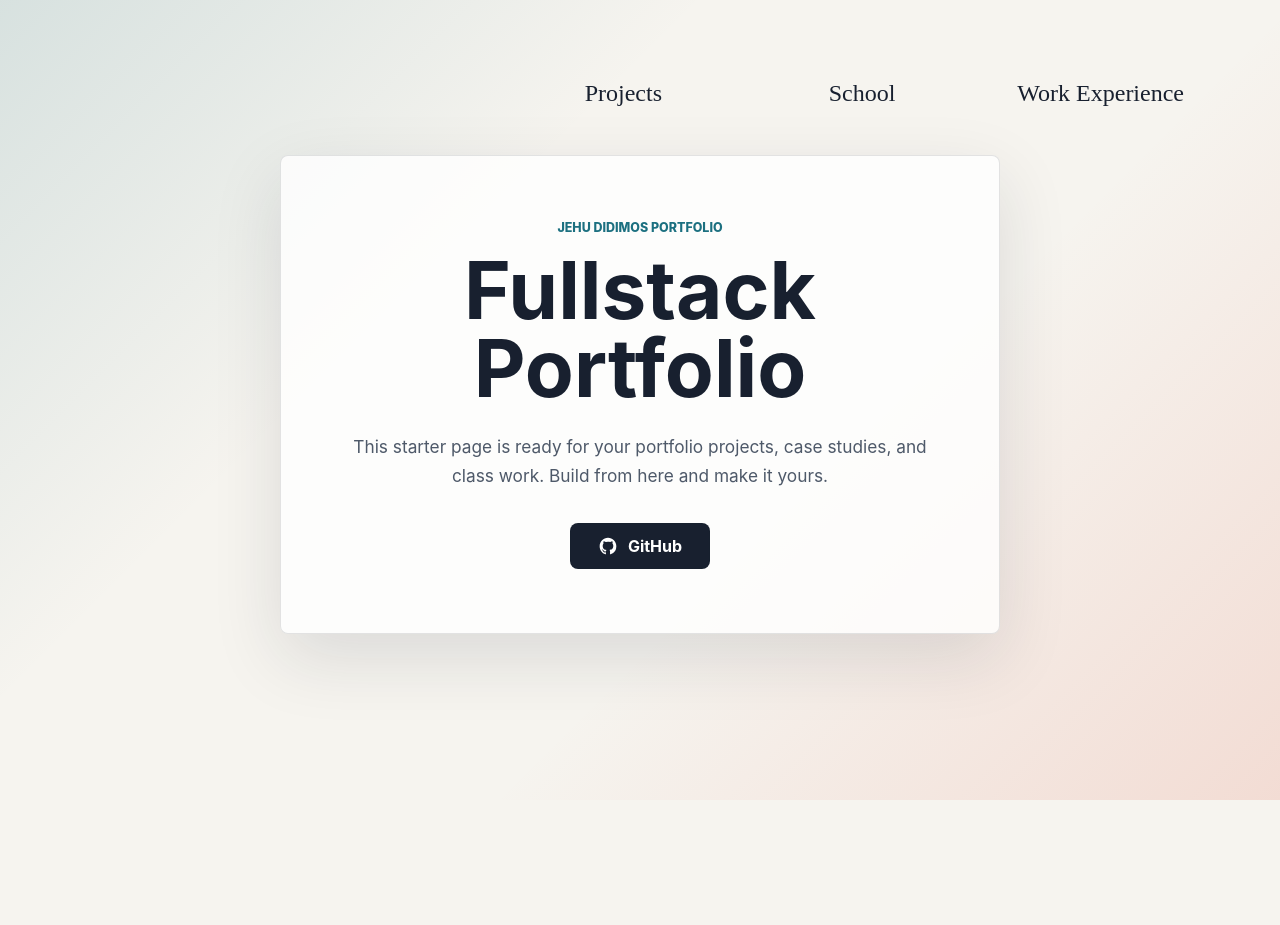
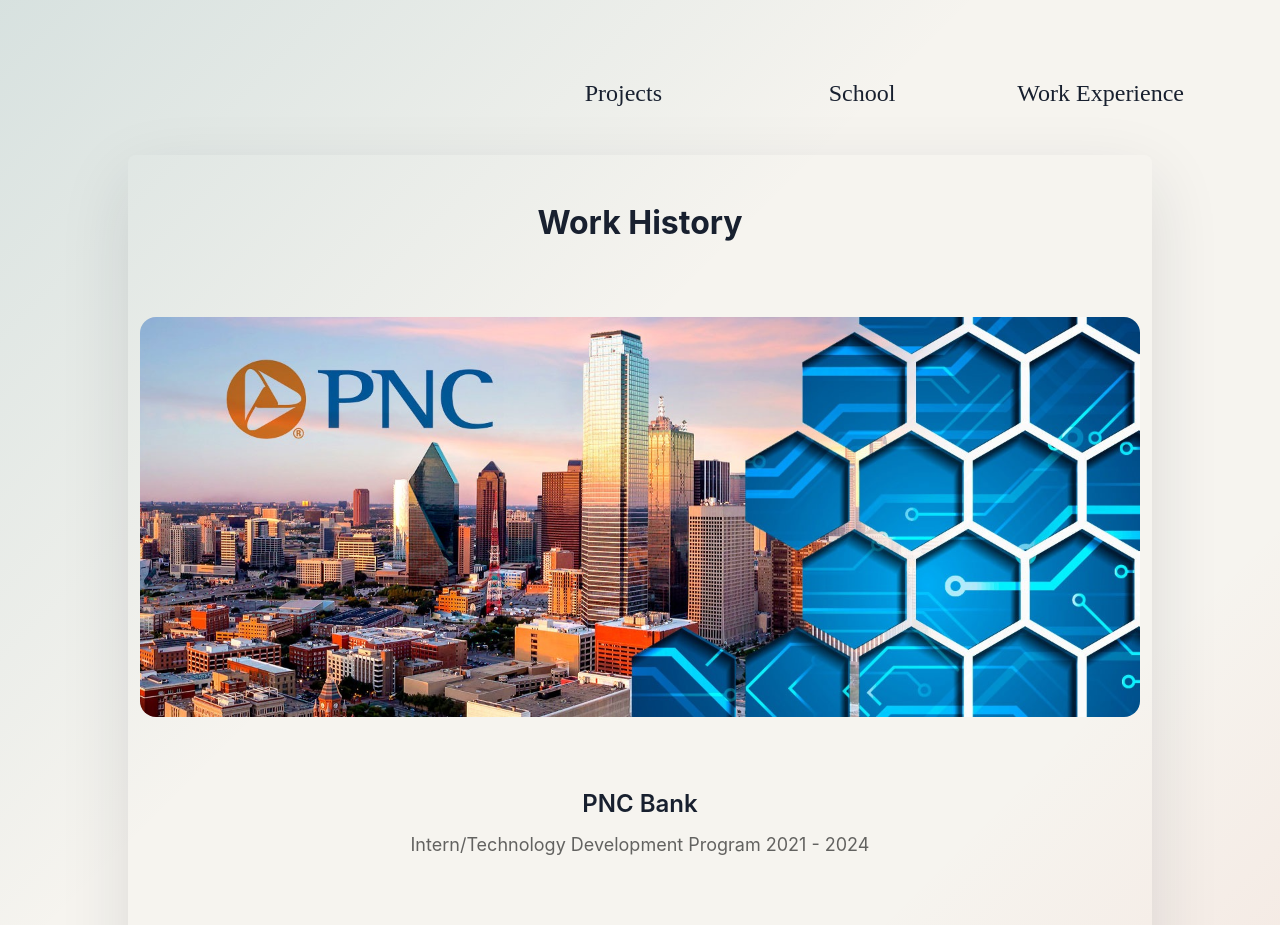
Before and after one commit to JehuDidimos/OpenClassroom-8-Portfolio, a React (Vite) app: page /work in a window 1280 px wide. Before the commit this address led to /welcome. Shown: the top 925 px of the page. Before the commit the page ends 800 px from the top, so only its background shows below. Built offline with nearby package versions, Linux system fonts and the light colour scheme.

Commit message:
Work experience

```diff
--- a/src/App.jsx
+++ b/src/App.jsx
@@ -4,6 +4,7 @@
 import SchoolPage from "./pages/SchoolPage";
 import WelcomePage from "./pages/WelcomePage";
 import { Routes, Route, Navigate } from 'react-router'
+import WorkExperiencePage from "./pages/WorkExperiencePage";
 
 export default function App() {
   return (
@@ -13,6 +14,7 @@
         <Route path="/welcome" element={<WelcomePage/>}/>
         <Route path="/projects" element={<ProjectsPage/>}/>
         <Route path="/school" element={<SchoolPage/>}/>
+        <Route path="/work" element={<WorkExperiencePage/>}/>
         <Route path="/*" element={<Navigate to='/welcome' replace/>}/>
       </Routes>
 
--- a/src/pages/WorkExperiencePage.jsx
+++ b/src/pages/WorkExperiencePage.jsx
@@ -0,0 +1,23 @@
+import "../styles/pages/WorkExperiencePageStyles.scss";
+import bannerImage from "../images/pnc.jpg";
+import BannerComponent from "../components/BannerComponent";
+
+export default function WorkExperiencePage() {
+  return (
+    <main className="work-page">
+      <h2 className="work-title">Work History</h2>
+      <section className="work-grid" aria-label="Education History">
+        <BannerComponent imageSource={bannerImage} size="large" />
+        <div className="work-info">
+          <h3 className="work-name">PNC Bank</h3>
+          <p className="work-degree">Intern/Technology Development Program 2021 - 2024</p>
+        </div>
+        <BannerComponent imageSource={bannerImage} size="large" />
+        <div className="work-info">
+          <h3 className="work-name">PNC Bank</h3>
+          <p className="work-degree"> Software Engineer 2024 - 2025</p>
+        </div>
+      </section>
+    </main>
+  );
+}
--- /dev/null
+++ b/src/styles/pages/WorkExperiencePageStyles.scss
@@ -0,0 +1,47 @@
+@import "../helpers/spacing.scss";
+@import "../helpers/font.scss";
+@import "../helpers/colors.scss";
+
+.work-page {
+  display: flex;
+  justify-content: center;
+  flex-direction: column;
+  text-align: center;
+  background-color: rgba(255, 255, 255, 0);
+  box-shadow: 0 24px 70px rgba(24, 32, 47, 0.12);
+  margin: $space-xl;
+  padding: $space-xl;
+  border-radius: 8px;
+  width: 80vw;
+}
+
+.work-title{
+  font-size: $fontsize-xl;
+  margin-top: 0;
+}
+
+.work-grid {
+  display: flex;
+  flex-direction: column;
+  place-items: center;
+}
+
+.work-info {
+  display: flex;
+  flex-direction: column;
+  justify-content: center;
+  gap: $space-md;
+  padding: $space-lg;
+}
+
+.work-name {
+  font-size: $fontsize-l;
+  margin: 0;
+  font-weight: 600;
+}
+
+.work-degree {
+  font-size: $fontsize-m;
+  color: $color-gray;
+  margin: 0;
+}
```
Also changed, not shown: src/images/pnc.jpg (added).
